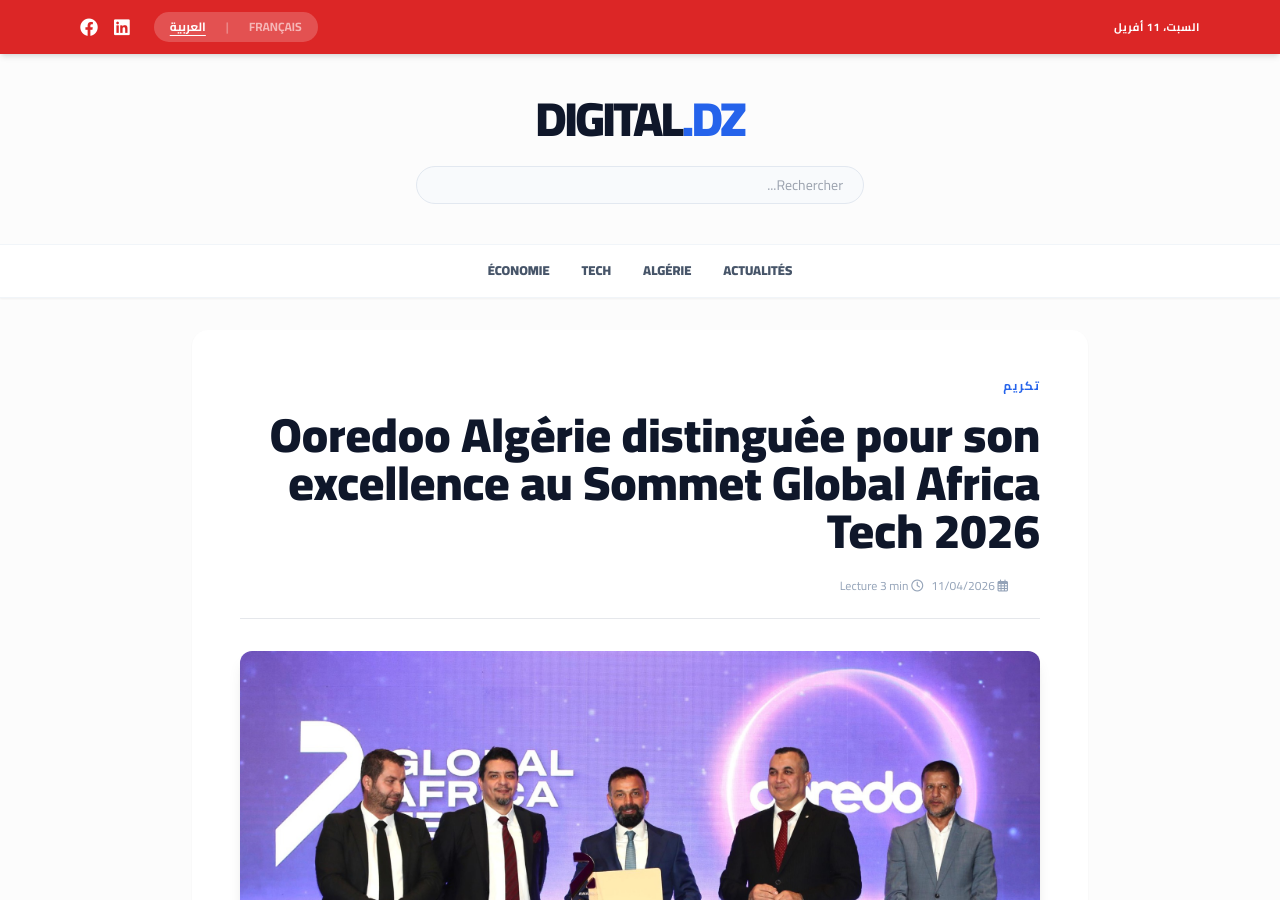
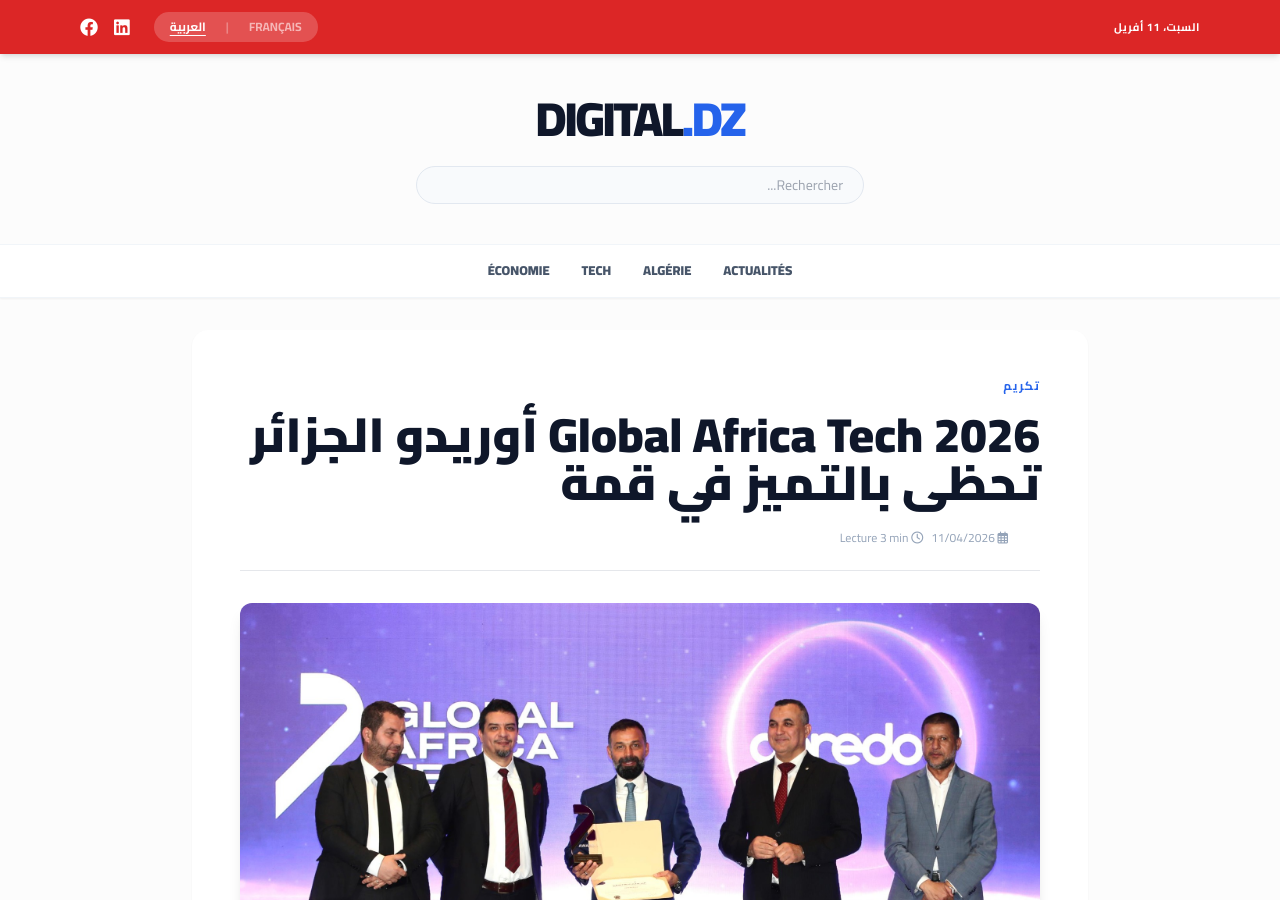
Before and after one commit to bastaps/Basta-InfosTech, a Jekyll site: the page built from _posts/ar/2026-04-11-ooredoo-global-africa-tech-ar.md, in a window 1280 px wide and 900 px high. Built offline with Jekyll 4.4.1, drawn with Linux system fonts in a browser that asks for light colours; nearby versions of some CDN libraries.

Commit message:
Update 2026-04-11-ooredoo-global-africa-tech-ar.md

```diff
--- a/_posts/ar/2026-04-11-ooredoo-global-africa-tech-ar.md
+++ b/_posts/ar/2026-04-11-ooredoo-global-africa-tech-ar.md
@@ -1,6 +1,6 @@
 ---
 layout: article
-title: "Ooredoo Algérie distinguée pour son excellence au Sommet Global Africa Tech 2026"
+title: "2026 Global Africa Tech أوريدو الجزائر تحظى بالتميز في قمة"
 date: 2026-04-11 14:30:00 +0100
 lang: ar
 image: "/img/ooredoo-globalafricatech-recompense.jpg"
```
